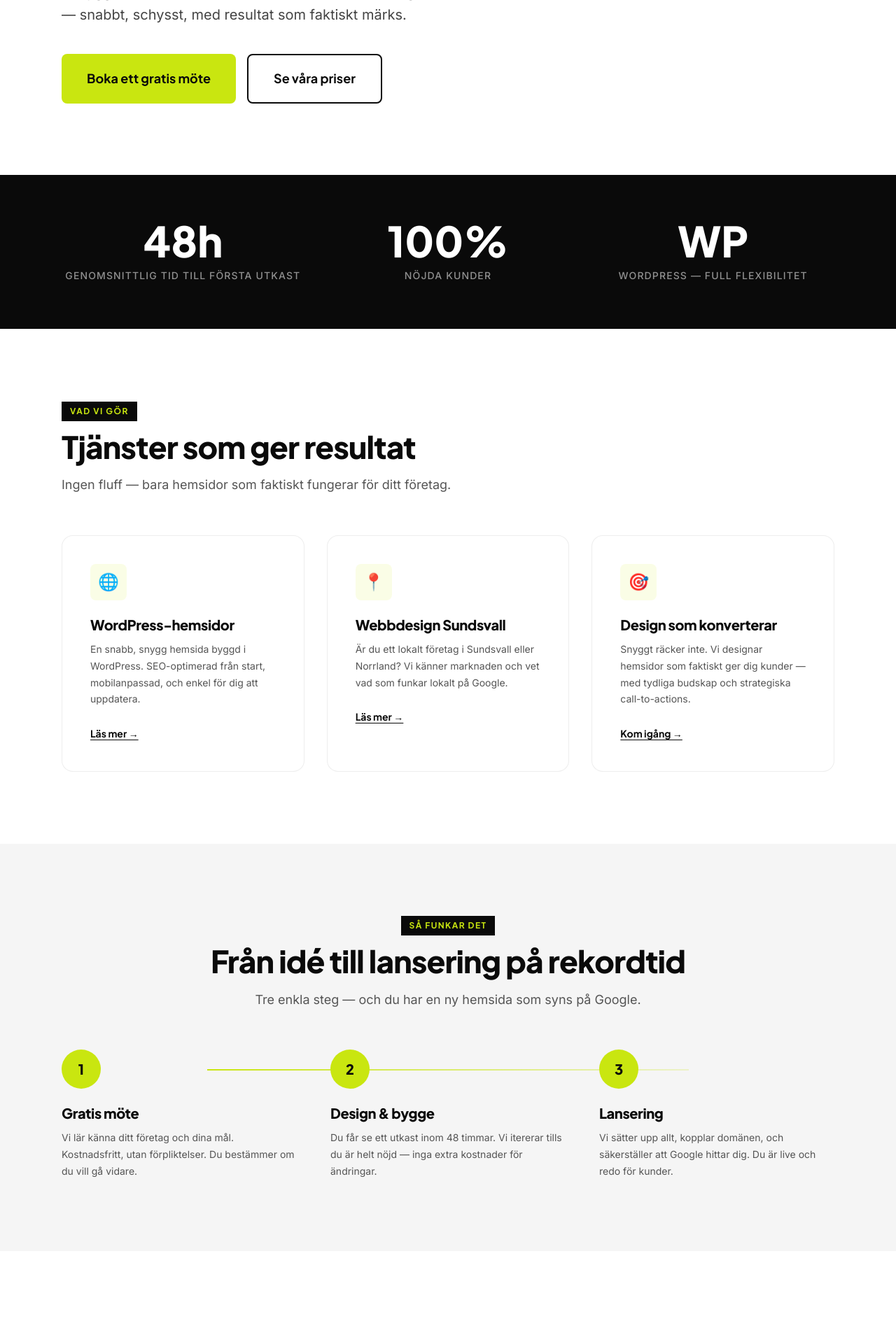
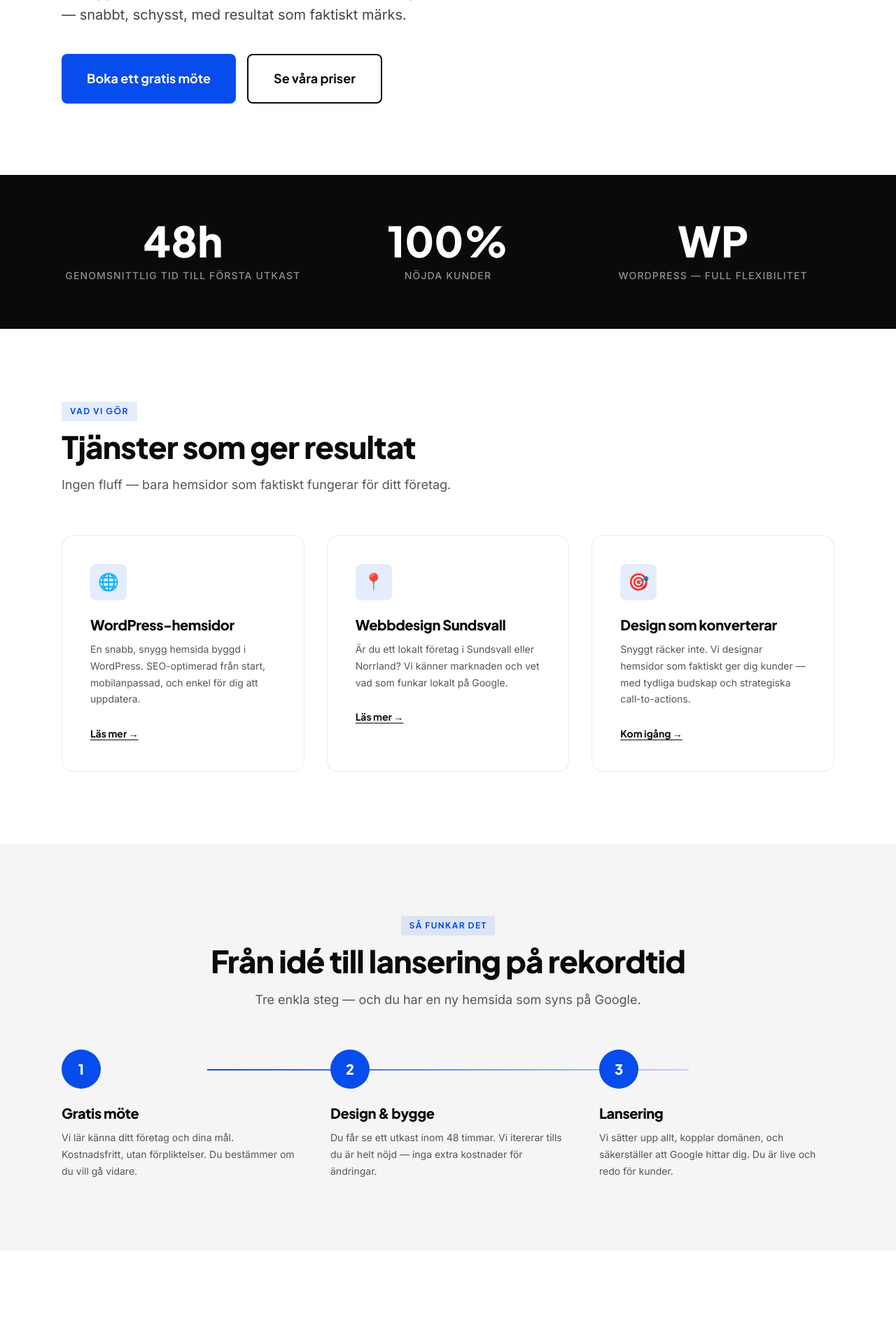
Before and after one commit to brunowegelius/hellojuni.se, a PHP site: page / in a window 1280 px wide. Shown: the part 762-2650 px from the top of the page at 70% size. Run offline with PHP 8.4, Linux system fonts and the light colour scheme.

Commit message:
Change accent color from lime green (#c9e610) to blue (#074ced)
Update all rgba values, button/badge text colors, and eyebrow styles
to work correctly with the darker blue accent.

Co-Authored-By: Claude Sonnet 4.6 <noreply@anthropic.com>

```diff
--- a/assets/css/style.css
+++ b/assets/css/style.css
@@ -8,8 +8,8 @@
 :root {
   --black: #0a0a0a;
   --white: #ffffff;
-  --accent: #c9e610;
-  --accent-hover: #b0cc00;
+  --accent: #074ced;
+  --accent-hover: #0540c5;
   --gray-light: #f5f5f5;
   --gray-mid: #888888;
   --text-body: #1a1a1a;
@@ -88,7 +88,7 @@ section { padding: clamp(4rem, 8vw, 7rem) 0; }
 }
 .btn-primary {
   background: var(--accent);
-  color: var(--black);
+  color: var(--white);
 }
 .btn-primary:hover {
   background: var(--accent-hover);
@@ -196,7 +196,7 @@ section { padding: clamp(4rem, 8vw, 7rem) 0; }
   display: inline-flex;
   align-items: center;
   gap: 0.5rem;
-  background: var(--black);
+  background: rgba(7,76,237,0.1);
   color: var(--accent);
   font-size: var(--text-sm);
   font-weight: 700;
@@ -248,7 +248,7 @@ section { padding: clamp(4rem, 8vw, 7rem) 0; }
 .hero-image-badge .badge-icon {
   width: 40px;
   height: 40px;
-  background: rgba(201,230,16,0.12);
+  background: rgba(7,76,237,0.12);
   border-radius: 50%;
   display: flex;
   align-items: center;
@@ -306,7 +306,7 @@ section { padding: clamp(4rem, 8vw, 7rem) 0; }
   font-size: var(--text-xs);
   font-weight: 700;
   font-family: 'Plus Jakarta Sans', sans-serif;
-  background: var(--black);
+  background: rgba(7,76,237,0.1);
   color: var(--accent);
   letter-spacing: 0.12em;
   text-transform: uppercase;
@@ -341,12 +341,12 @@ section { padding: clamp(4rem, 8vw, 7rem) 0; }
   transform-origin: left;
   transition: transform var(--transition);
 }
-.service-card:hover { box-shadow: var(--shadow-lg); transform: translateY(-4px); border-color: rgba(201,230,16,0.2); }
+.service-card:hover { box-shadow: var(--shadow-lg); transform: translateY(-4px); border-color: rgba(7,76,237,0.2); }
 .service-card:hover::before { transform: scaleX(1); }
 .service-icon {
   width: 52px;
   height: 52px;
-  background: rgba(201,230,16,0.1);
+  background: rgba(7,76,237,0.1);
   border-radius: var(--radius);
   display: flex;
   align-items: center;
@@ -387,13 +387,13 @@ section { padding: clamp(4rem, 8vw, 7rem) 0; }
   left: calc(16.67% + 1.5rem);
   right: calc(16.67% + 1.5rem);
   height: 2px;
-  background: linear-gradient(90deg, var(--accent), rgba(201,230,16,0.2));
+  background: linear-gradient(90deg, var(--accent), rgba(7,76,237,0.2));
 }
 .step-number {
   width: 56px;
   height: 56px;
   background: var(--accent);
-  color: var(--black);
+  color: var(--white);
   font-family: 'Plus Jakarta Sans', sans-serif;
   font-weight: 900;
   font-size: var(--text-xl);
@@ -521,13 +521,13 @@ section { padding: clamp(4rem, 8vw, 7rem) 0; }
   content: '';
   position: absolute;
   inset: 0;
-  background: radial-gradient(ellipse at 70% 50%, rgba(201,230,16,0.15) 0%, transparent 60%);
+  background: radial-gradient(ellipse at 70% 50%, rgba(7,76,237,0.25) 0%, transparent 60%);
   pointer-events: none;
 }
 .page-hero-eyebrow {
   display: inline-block;
-  background: rgba(201,230,16,0.15);
-  color: var(--accent);
+  background: rgba(7,76,237,0.3);
+  color: var(--white);
   font-size: var(--text-xs);
   font-weight: 700;
   font-family: 'Plus Jakarta Sans', sans-serif;
@@ -576,7 +576,7 @@ section { padding: clamp(4rem, 8vw, 7rem) 0; }
 .price-badge {
   display: inline-block;
   background: var(--accent);
-  color: var(--black);
+  color: var(--white);
   font-size: var(--text-xs);
   font-weight: 700;
   font-family: 'Plus Jakarta Sans', sans-serif;
@@ -685,7 +685,7 @@ section { padding: clamp(4rem, 8vw, 7rem) 0; }
 .contact-detail-icon {
   width: 44px;
   height: 44px;
-  background: rgba(201,230,16,0.1);
+  background: rgba(7,76,237,0.1);
   border-radius: var(--radius);
   display: flex;
   align-items: center;
@@ -751,7 +751,7 @@ section { padding: clamp(4rem, 8vw, 7rem) 0; }
 .feature-icon {
   width: 48px;
   height: 48px;
-  background: rgba(201,230,16,0.1);
+  background: rgba(7,76,237,0.1);
   border-radius: var(--radius);
   display: flex;
   align-items: center;
```
